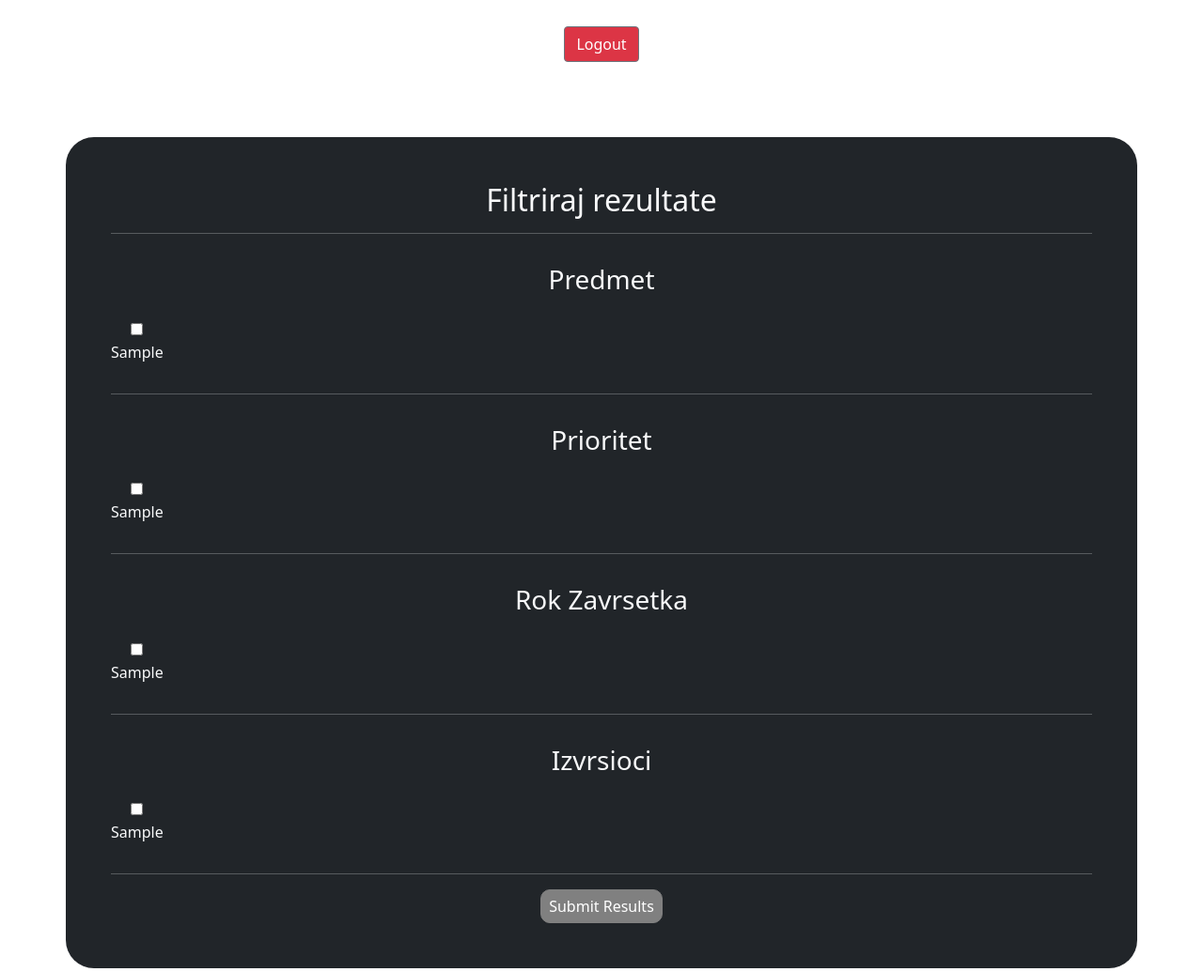
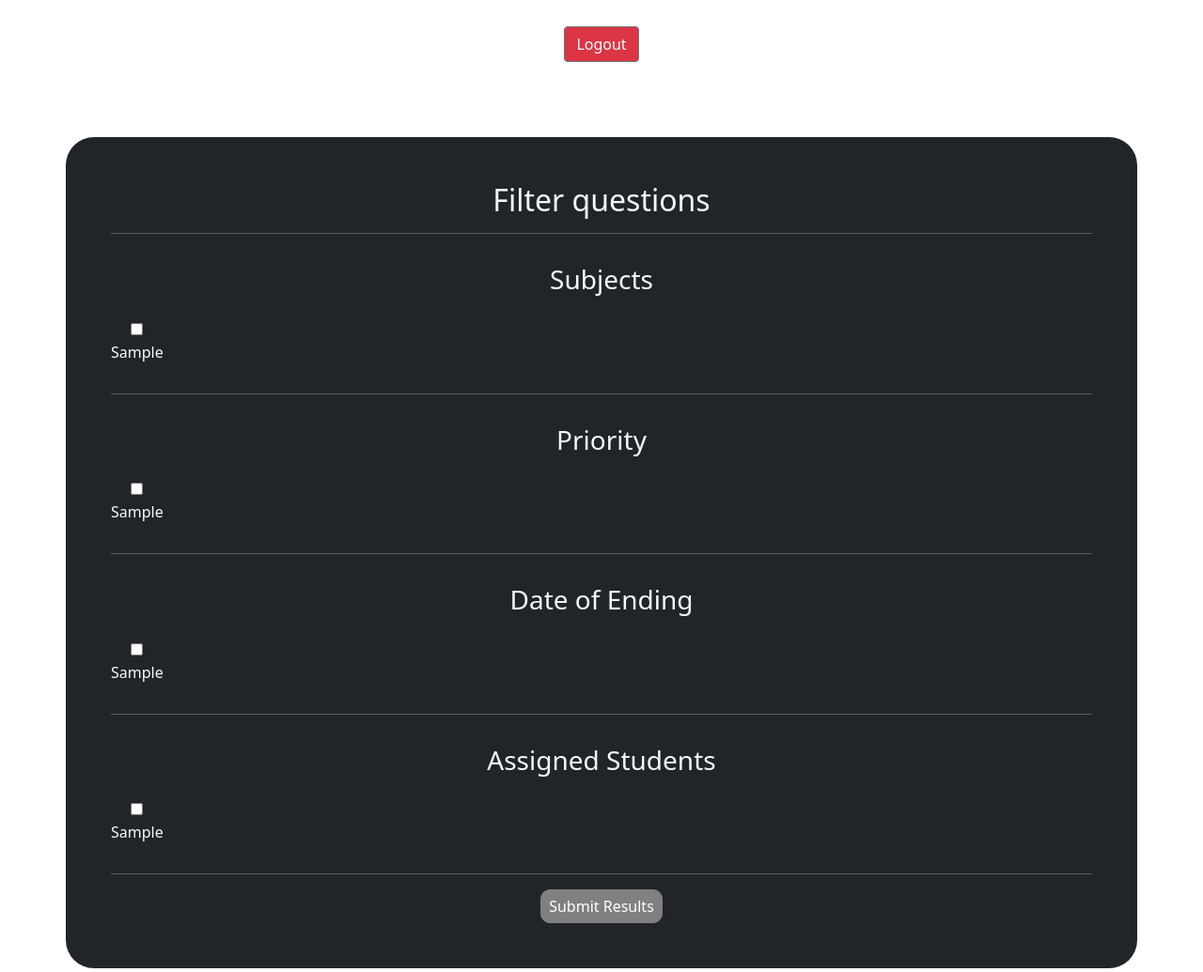
Before and after one commit to lukacerovic/PHP-School-Questions-Project, a PHP site: page /admin.php in a window 1280 px wide. Shown: the part 166-1201 px from the top of the page at 94% size. Run offline with PHP 8.4, Linux system fonts and the light colour scheme; the visitor is signed in with stand-in values (Sample User, id 1); tables that the repository leaves empty or names only in its code hold one stand-in row (values such as "Sample post").

Commit message:
admin.php

```diff
--- a/SchoolManagementSystem/admin.php
+++ b/SchoolManagementSystem/admin.php
@@ -16,16 +16,6 @@ session_start();
     $question = new Question();
     $all_question = $question->get_all_questions();
 
-
-
-// Dobijanje liste korisnika iz baze podataka
-//$users = array(); // Prazan niz za čuvanje korisnika
-//$query = "SELECT * FROM users";
-//$DB = new Database();
-//$result = $DB->read($query);
-//if ($result) {
-//    $users = $result;
-//}
 ?>
 
 <!DOCTYPE html>
@@ -83,7 +73,6 @@ session_start();
 
 <body>
     <div class="col-md-12">
-            <!-- Glavni sadržaj stranice -->
         <div class="content text-center mt-3" style="margin-bottom:10vh;">
             <h1>Hi, <?php echo $user_data['username']; ?></h1>
             <h1>Welcome</h1>
@@ -96,10 +85,10 @@ session_start();
     </div>
     <div class="container p-5 h-75 col-12 bg-dark text-light d-flex justify-content-center align-items-center" style="border-radius:30px;">
         <form method="get" action="filter.php" style="text-align: center; width: 100%;">
-            <h2>Filtriraj rezultate</h2>
+            <h2>Filter questions</h2>
             <hr>
             <div class="mb-3">
-                <h3 class="py-3">Predmet</h3>
+                <h3 class="py-3">Subjects</h3>
                 <div class="filter" style="display: flex; flex-wrap: wrap; justify-content: space-between;">
                 <?php foreach ($all_question as $question) : ?>
                         <label>
@@ -111,7 +100,7 @@ session_start();
             </div>
             <hr>
             <div class="mb-3">
-                <h3 class="py-3">Prioritet</h3>
+                <h3 class="py-3">Priority</h3>
                 <div class="filter" style="display: flex; flex-wrap: wrap; justify-content: space-between;">
                     <?php foreach ($all_question as $question) : ?>
                         <label>
@@ -123,7 +112,7 @@ session_start();
             </div>
             <hr>
             <div class="mb-3">
-                <h3 class="py-3">Rok Zavrsetka</h3>
+                <h3 class="py-3">Date of Ending</h3>
                 <div class="filter" style="display: flex; flex-wrap: wrap; justify-content: space-between;">
                     <?php foreach ($all_question as $question) : ?>
                         <label>
@@ -135,7 +124,7 @@ session_start();
             </div>
             <hr>
             <div class="mb-3">
-                <h3 class="py-3">Izvrsioci</h3>
+                <h3 class="py-3">Assigned Students</h3>
                 <div class="filter" style="display: flex; flex-wrap: wrap; justify-content: space-between;">
                 <?php foreach ($all_question as $question) : ?>
                         <label>
@@ -155,10 +144,8 @@ session_start();
     <div class="container">
         <div class="row">
             <div class="col-md-4">
-                <!-- Sidebar sa listom korisnika -->
                 <div class="sidebar">
                     <h3>All Users</h3>
-
                     <span class="btn btn-primary mb-3" style="float:right;"><a style="text-decoration:none;color:white;font-weight:600;" href="new-user.php">Add New User</a><i class="bi bi-plus-circle ms-3"></i></span>
                     <ul class="user-list">
                         <?php foreach ($all_users as $user) : ?>
```
